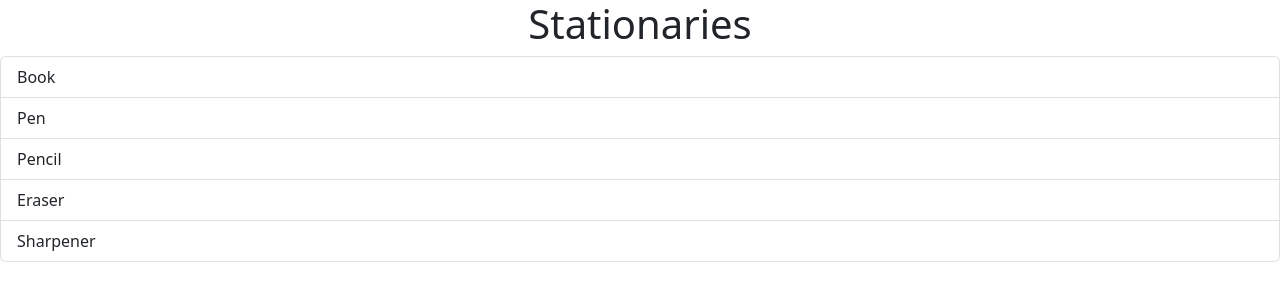
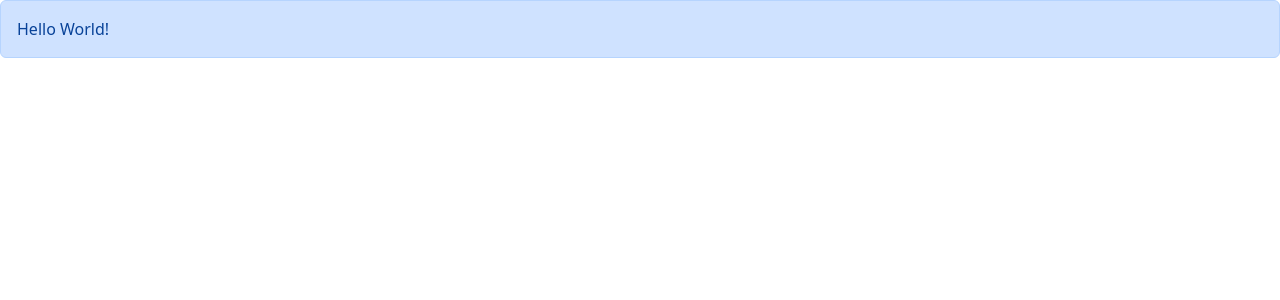
Before and after one commit to SalsabilaZaman/react-practice-project, a React (Vite) app: page / in a window 1280 px wide. Shown: the top 300 px of the page. Built offline with nearby package versions, Linux system fonts and the light colour scheme.

Commit message:
alert components added

```diff
--- a/src/App.tsx
+++ b/src/App.tsx
@@ -1,20 +1,28 @@
-import ListGroup from "./components/ListGroup";
+// import ListGroup from "./components/ListGroup";
+
+import Alert from "./components/Alert";
 
 function App() {
-  let listItems = ["Book", "Pen", "Pencil", "Eraser", "Sharpener"];
-   const handleSelectItem = (item: string) => {
-    console.log("Selected item:", item);
-  };
-
   return (
     <div>
-      <ListGroup
-        items={listItems}
-        heading="Stationaries"
-        onSelectItem={handleSelectItem}
-      ></ListGroup>
+      <Alert message="Hello World!" />
     </div>
   );
 }
 
+// let listItems = ["Book", "Pen", "Pencil", "Eraser", "Sharpener"];
+//  const handleSelectItem = (item: string) => {
+//   console.log("Selected item:", item);
+// };
+
+// return (
+//   <div>
+//     <ListGroup
+//       items={listItems}
+//       heading="Stationaries"
+//       onSelectItem={handleSelectItem}
+//     ></ListGroup>
+//   </div>
+// );
+
 export default App;
--- /dev/null
+++ b/src/components/Alert.tsx
@@ -0,0 +1,11 @@
+import React from "react";
+
+interface AlertProps {
+  message: string;
+}
+
+const Alert = ({ message }: AlertProps) => {
+  return <div className="alert alert-primary">{message}</div>;
+};
+
+export default Alert;
```
